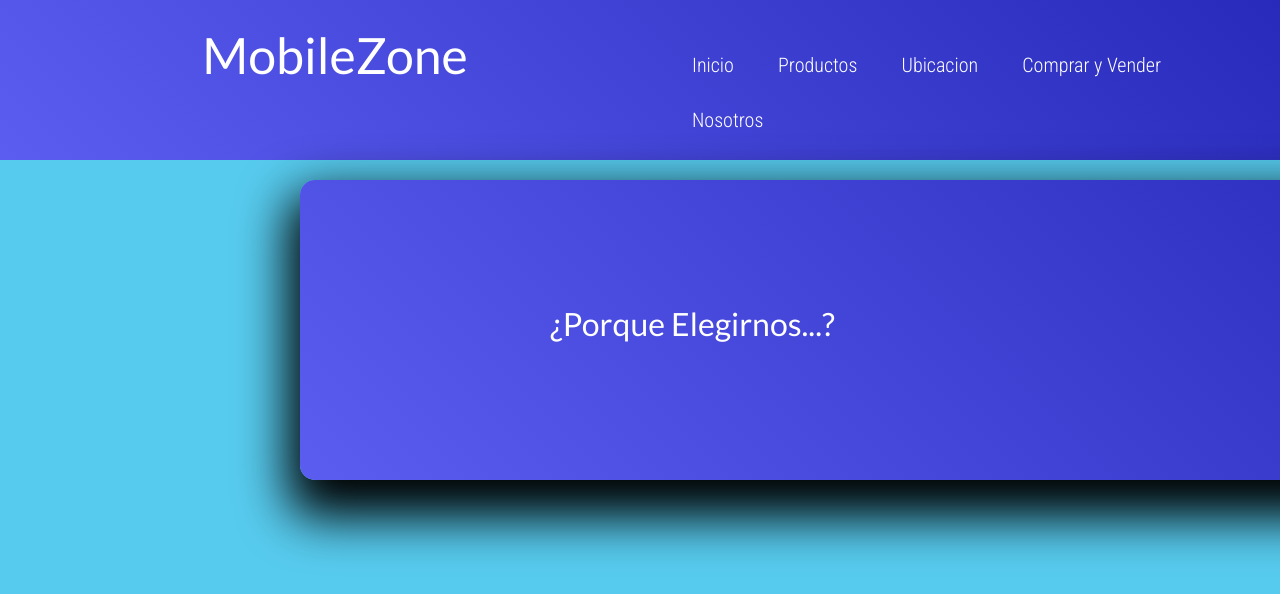
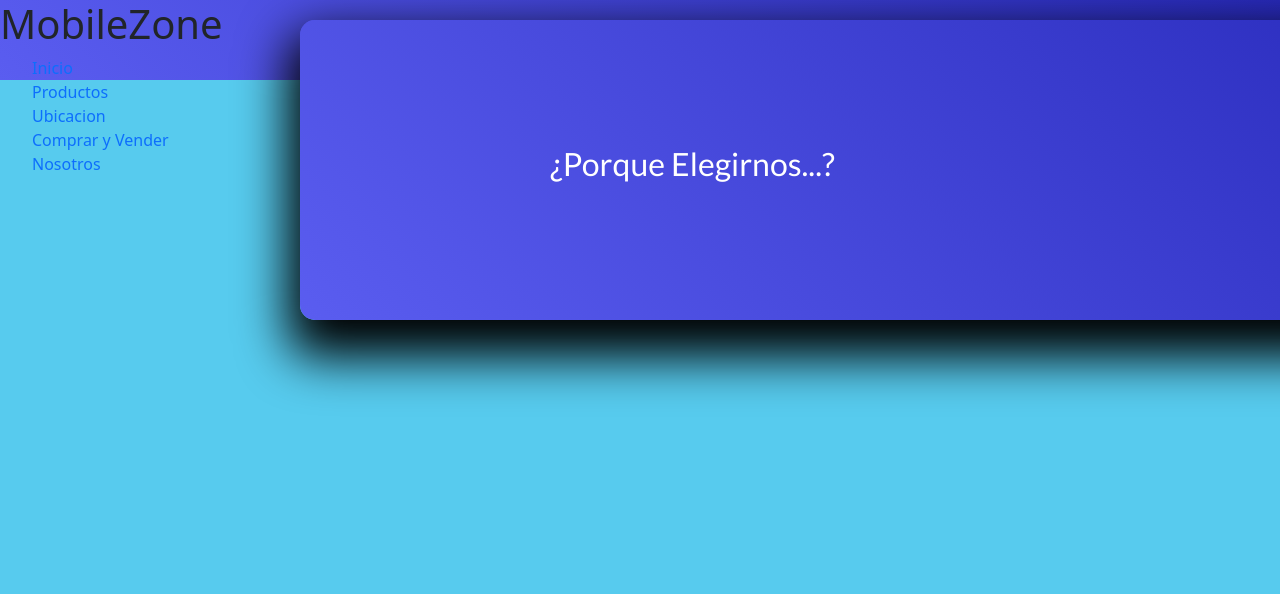
Before and after one commit to ismaelmaizon/MobileZone-Maizon, a website: page index.html in a window 1280 px wide. Shown: the top 594 px of the page. Drawn offline with nearby package versions, Linux system fonts and the light colour scheme; files that its build step writes are made by us from their sources.

Commit message:
probando en rama2

```diff
--- a/index.html
+++ b/index.html
@@ -5,7 +5,6 @@
     <meta http-equiv="X-UA-Compatible" content="IE=edge">
     <meta name="viewport" content="width=device-width, initial-scale=1.0">
     <title>MobileZone</title>
-
     <link href="https://cdn.jsdelivr.net/npm/bootstrap@5.2.0-beta1/dist/css/bootstrap.min.css" rel="stylesheet" integrity="sha384-0evHe/X+R7YkIZDRvuzKMRqM+OrBnVFBL6DOitfPri4tjfHxaWutUpFmBp4vmVor" crossorigin="anonymous">
     <link rel="stylesheet" href="./css/style.css">
     <link rel="preconnect" href="https://fonts.googleapis.com">
@@ -15,13 +14,13 @@
 <body>
     <header class="header">
         <nav class="header__nav">
-            <h1 class="nav__title container1">MobileZone</h1>
-            <ul class="nav__title-list container1">
-                <li><a href="">Inicio</a></li>
-                <li><a href="./page/productos.html">Productos</a></li>
-                <li><a href="./page/ubicacion.html">Ubicacion</a></li>
-                <li><a href="">Comprar y Vender</a></li>
-                <li><a href="">Nosotros</a></li>
+            <h1 class="nav__title">MobileZone</h1>
+            <ul class="nav__menu">
+                <li class="nav__menu-item"><a href="" class="nav__menu-link">Inicio</a></li>
+                <li class="nav__menu-item"><a href="./page/productos.html" class="nav__menu-link">Productos</a></li>
+                <li class="nav__menu-item"><a href="./page/ubicacion.html" class="nav__menu-link">Ubicacion</a></li>
+                <li class="nav__menu-item"><a href="" class="nav__menu-link">Comprar y Vender</a></li>
+                <li class="nav__menu-item"><a href="" class="nav__menu-link">Nosotros</a></li>
             </ul>
         </nav>
     </header>
--- a/sass/_header.scss
+++ b/sass/_header.scss
@@ -1,37 +1,10 @@
-.header__nav {
-    background-image: linear-gradient(45deg, #5a5df0, #282abb);
-    color: $blanco;
-    padding: 25px 30px;
-    display: grid;
-    grid-template-columns: repeat(2, 1fr);
-}
 
 
-
-.nav__title {
-    font-family: 'Lato', sans-serif;
-    font-size: 50px;
-
-    &-list {
-
-        li {
-
-            font-family: 'Roboto Condensed', sans-serif;
-            display: inline-block;
-            padding: 0 20px;
-            margin-top: 25px;
-
-            a {
-                color: $blanco;
-                font-size: 20px;
-                transition: all 0.3s;
-
-                &:hover {
-                    transform: translateY(10px);
-                    font-weight: bold;
-                }
-            }
-        }
-
-    }
+.header {
+    background-image: linear-gradient(45deg, #5a5df0, #282abb);
+    height: 80px;
+    position: fixed;
+    width: 100%;
+    top: 0;
+    left: 0;
 }
```
Also changed, not shown: css/style.css (deleted).
